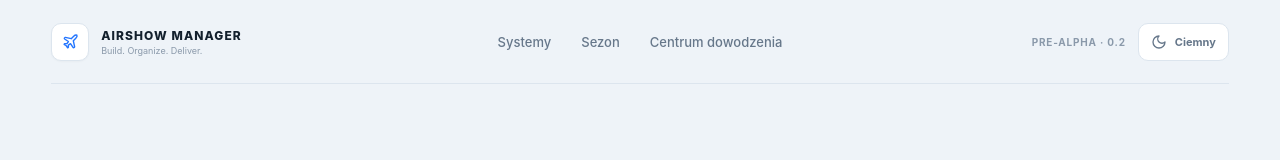
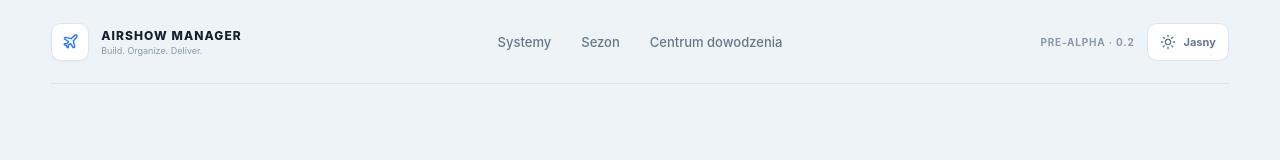
Before and after one commit to MGYTT/airshow-manager, a Next.js app: page / in a window 1280 px wide. Shown: the top 160 px of the page. Built offline with nearby package versions, Linux system fonts and the light colour scheme.

Commit message:
Align theme toggle with dark-first UI

```diff
--- a/src/components/ThemeToggle.tsx
+++ b/src/components/ThemeToggle.tsx
@@ -5,8 +5,8 @@ import styles from "../app/page.module.css";
 
 type Theme="light"|"dark";
 export default function ThemeToggle({compact=false}:{compact?:boolean}){
-  const [theme,setTheme]=useState<Theme>("light");
-  useEffect(()=>{setTheme((document.documentElement.dataset.theme as Theme)||"light")},[]);
+  const [theme,setTheme]=useState<Theme>("dark");
+  useEffect(()=>{setTheme((document.documentElement.dataset.theme as Theme)||"dark")},[]);
   const toggle=()=>{const next=theme==="light"?"dark":"light";document.documentElement.dataset.theme=next;localStorage.setItem("airshow-theme",next);setTheme(next)};
   return <button type="button" className={compact?styles.themeCompact:styles.themeToggle} onClick={toggle} aria-label={theme==="light"?"Włącz tryb ciemny":"Włącz tryb jasny"} title={theme==="light"?"Tryb ciemny":"Tryb jasny"}>{theme==="light"?<Moon size={16}/>:<Sun size={16}/>} {!compact&&<span>{theme==="light"?"Ciemny":"Jasny"}</span>}</button>
 }
```
